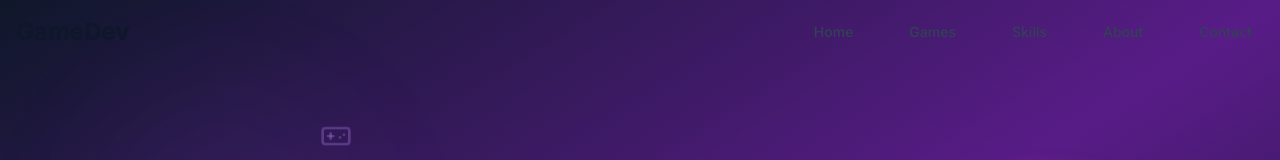
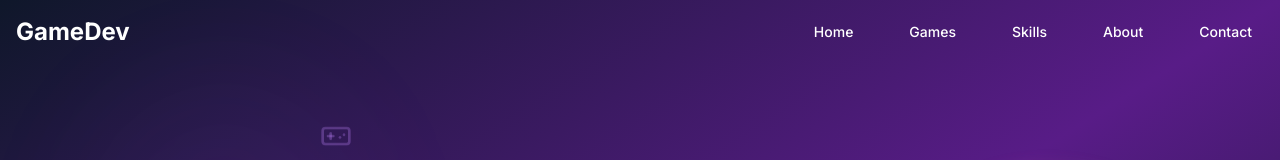
Before and after one commit to shanmukhPunnam/portfolio, a React (Vite) app: page / in a window 1280 px wide. Shown: the top 160 px of the page. Built offline with nearby package versions, Linux system fonts and the light colour scheme.

Commit message:
fixed navbar

```diff
--- a/src/components/Navbar.tsx
+++ b/src/components/Navbar.tsx
@@ -1,4 +1,3 @@
-
 import React, { useState, useEffect } from 'react';
 import { Button } from "@/components/ui/button";
 import { Menu, X } from "lucide-react";
@@ -42,7 +41,11 @@ const Navbar = () => {
           <div className="flex-shrink-0">
             <button
               onClick={() => scrollToSection('home')}
-              className="text-2xl font-bold text-slate-900 hover:text-purple-600 transition-colors"
+              className={`text-2xl font-bold transition-colors ${
+                isScrolled
+                  ? "text-slate-900 hover:text-purple-600"
+                  : "text-white hover:text-purple-300"
+              }`}
             >
               GameDev
             </button>
@@ -55,7 +58,11 @@ const Navbar = () => {
                 <button
                   key={item.id}
                   onClick={() => scrollToSection(item.id)}
-                  className="text-slate-700 hover:text-purple-600 px-3 py-2 text-sm font-medium transition-colors"
+                  className={`px-3 py-2 text-sm font-medium transition-colors ${
+                    isScrolled
+                      ? "text-slate-700 hover:text-purple-600"
+                      : "text-white hover:text-purple-300"
+                  }`}
                 >
                   {item.label}
                 </button>
@@ -69,7 +76,11 @@ const Navbar = () => {
               variant="ghost"
               size="icon"
               onClick={() => setIsMobileMenuOpen(!isMobileMenuOpen)}
-              className="text-slate-700 hover:text-purple-600"
+              className={`transition-colors ${
+                isScrolled
+                  ? "text-slate-700 hover:text-purple-600"
+                  : "text-white hover:text-purple-300"
+              }`}
             >
               {isMobileMenuOpen ? (
                 <X className="h-6 w-6" />
@@ -83,12 +94,21 @@ const Navbar = () => {
         {/* Mobile Navigation Menu */}
         {isMobileMenuOpen && (
           <div className="md:hidden">
-            <div className="px-2 pt-2 pb-3 space-y-1 bg-white/95 backdrop-blur-sm shadow-lg rounded-lg mt-2">
+            <div className={`px-2 pt-2 pb-3 space-y-1 rounded-lg mt-2
+              ${isScrolled
+                ? "bg-white/95 backdrop-blur-sm shadow-lg"
+                : "bg-black/80 backdrop-blur-sm shadow-lg"
+              }
+            `}>
               {navItems.map((item) => (
                 <button
                   key={item.id}
                   onClick={() => scrollToSection(item.id)}
-                  className="text-slate-700 hover:text-purple-600 block px-3 py-2 text-base font-medium w-full text-left transition-colors"
+                  className={`block px-3 py-2 text-base font-medium w-full text-left transition-colors ${
+                    isScrolled
+                      ? "text-slate-700 hover:text-purple-600"
+                      : "text-white hover:text-purple-300"
+                  }`}
                 >
                   {item.label}
                 </button>
```
